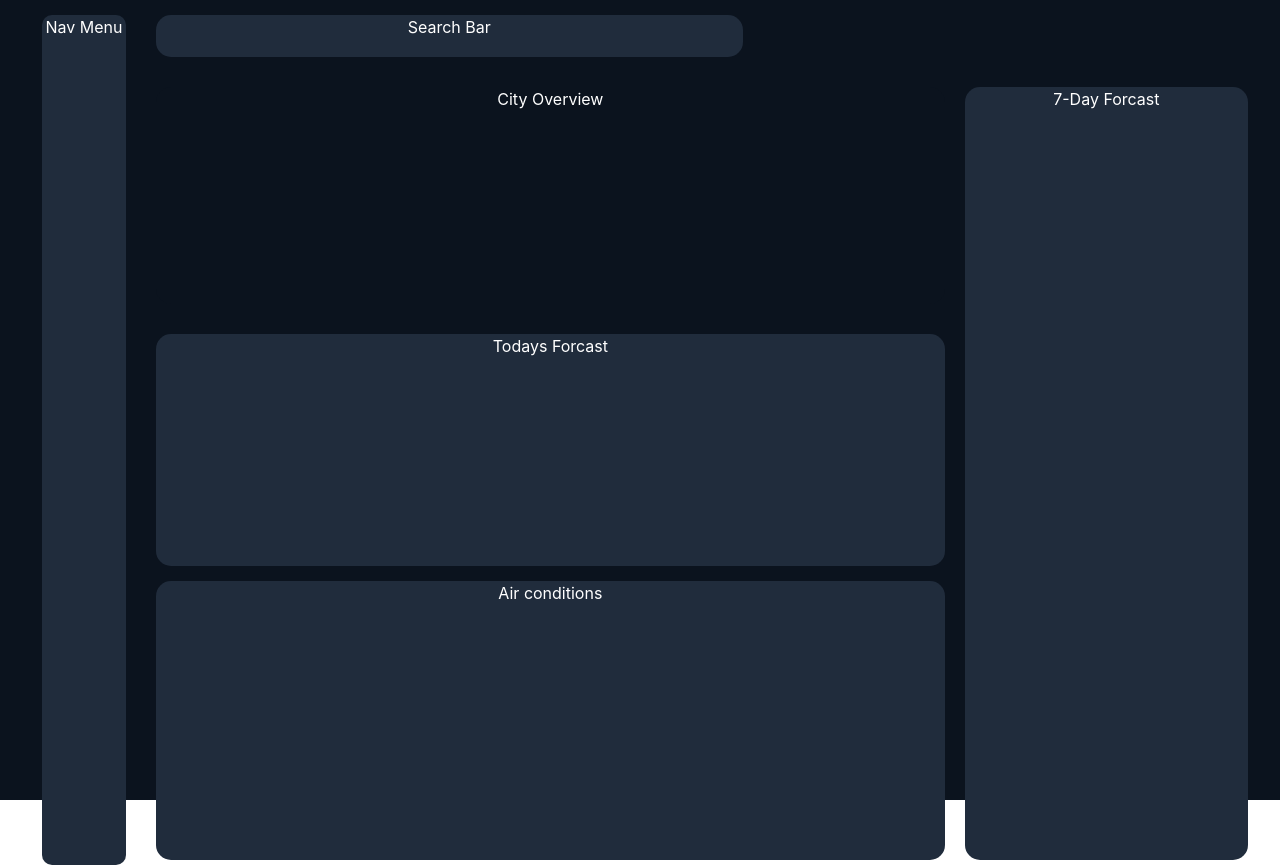
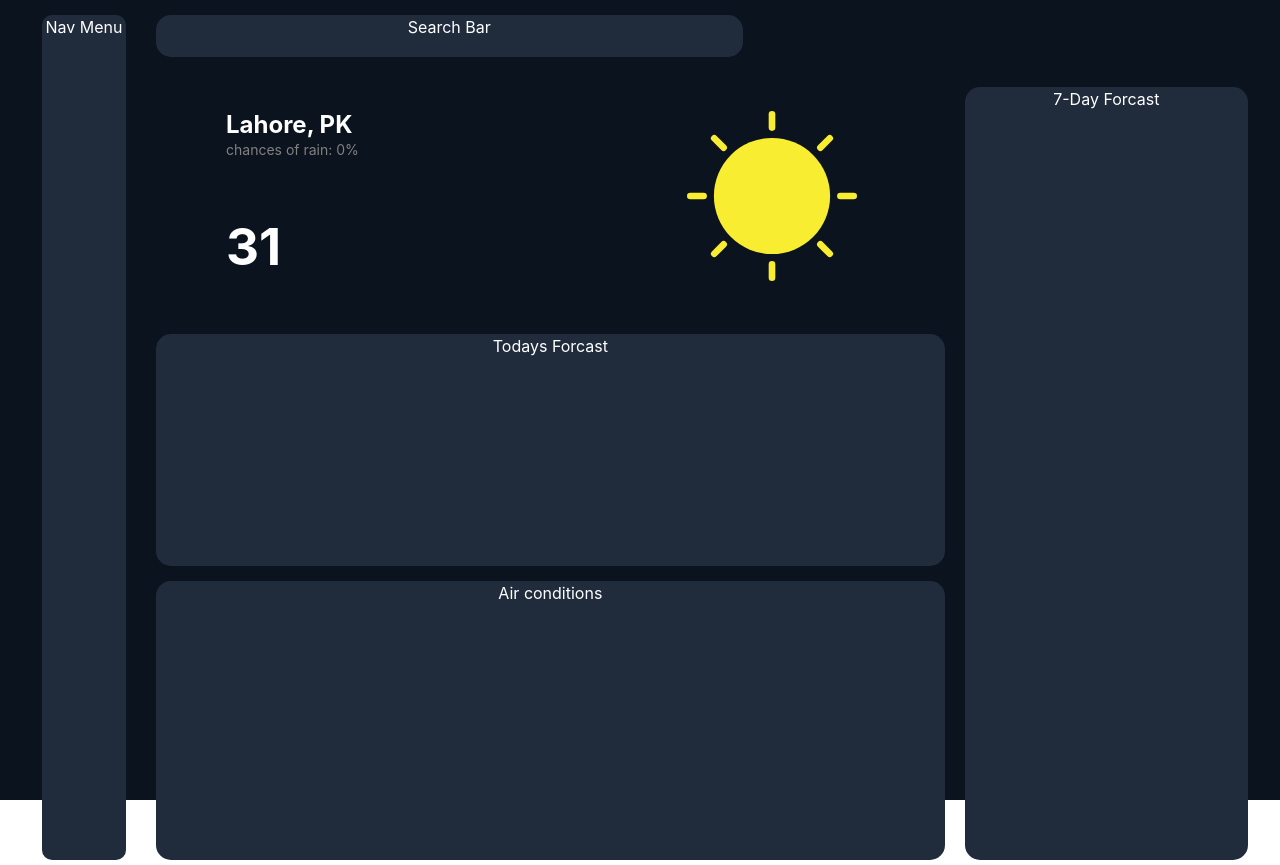
Before and after one commit to ahmednabik/mousam, a React (Vite) app: page / in a window 1280 px wide. Built offline with nearby package versions, Linux system fonts and the light colour scheme.

Commit message:
City overview UI implemented

```diff
--- a/src/App.css
+++ b/src/App.css
@@ -18,7 +18,6 @@ body {
 
 .navigation-menu {
   min-width: 84px;
-
   margin-top: 15px;
   background-color: #202c3c;
   grid-column: 1/2;
@@ -26,7 +25,7 @@ body {
   border-radius: 10px;
   margin-left: 10px;
   margin-right: 10px;
-  margin-bottom: 10px;
+  margin-bottom: 15px;
 }
 
 .city-overview,
@@ -44,6 +43,46 @@ body {
   background-color: #0b131e;
   grid-column: 2/10;
   grid-row: 2/4;
+  display: grid;
+  position: relative;
+  grid-template-columns: auto auto;
+  grid-template-rows: auto auto auto;
+}
+
+.city-overview > * {
+  padding-left: 70px;
+}
+
+.city-overview > h2 {
+  grid-column: 1/2;
+  grid-row: 1/2;
+  justify-self: left;
+  align-self: stretch;
+}
+.city-overview > p {
+  grid-column: 1/2;
+  grid-row: 1/2;
+  justify-self: left;
+  margin-top: auto;
+  padding-bottom: 17px;
+  font-size: 14px;
+  position: absolute;
+  top: 52px;
+  color: grey;
+}
+.city-overview > h1 {
+  grid-column: 1/2;
+  grid-row: 2/4;
+  justify-self: left;
+  margin: 0px;
+  position: absolute;
+  top: 40px;
+}
+
+.city-overview > img {
+  grid-column: 2/3;
+  grid-row: 1/4;
+  place-self: center;
 }
 
 .search-bar {
--- a/src/components/CityOverview.jsx
+++ b/src/components/CityOverview.jsx
@@ -1,3 +1,10 @@
 export default function CityOverview() {
-  return <div className="city-overview">City Overview</div>;
+  return (
+    <div className="city-overview">
+      <h2>Lahore, PK</h2>
+      <p>chances of rain: 0%</p>
+      <h1>31</h1>
+      <img src="./src/assets/sunny.svg" alt="" width="170px" />
+    </div>
+  );
 }
```
Also changed, not shown: sample.jpeg (added), src/assets/sunny.svg (added).
